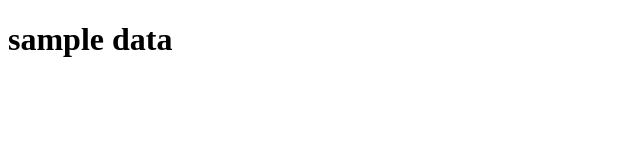
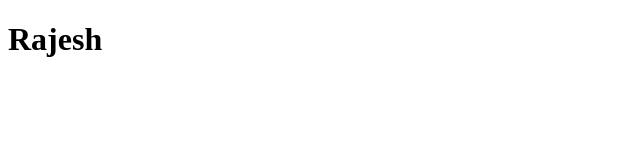
Before and after one commit to mohamansingh/sample-project, a plain HTML site: page index.html in a window 1280 px wide. Shown: the whole page, without its empty margins (0-640 px from the left). Drawn offline with Linux system fonts and the light colour scheme.

Commit message:
First commit adding html file

```diff
--- a/index.html
+++ b/index.html
@@ -3,9 +3,9 @@
 <head>
 	<meta charset="utf-8">
 	<meta name="viewport" content="width=device-width, initial-scale=1">
-	<title>sample data</title>
+	<title>Rajesh </title>
 </head>
 <body>
-	<h1>sample data</h1>
+	<h1>Rajesh</h1>
 </body>
 </html>
```
